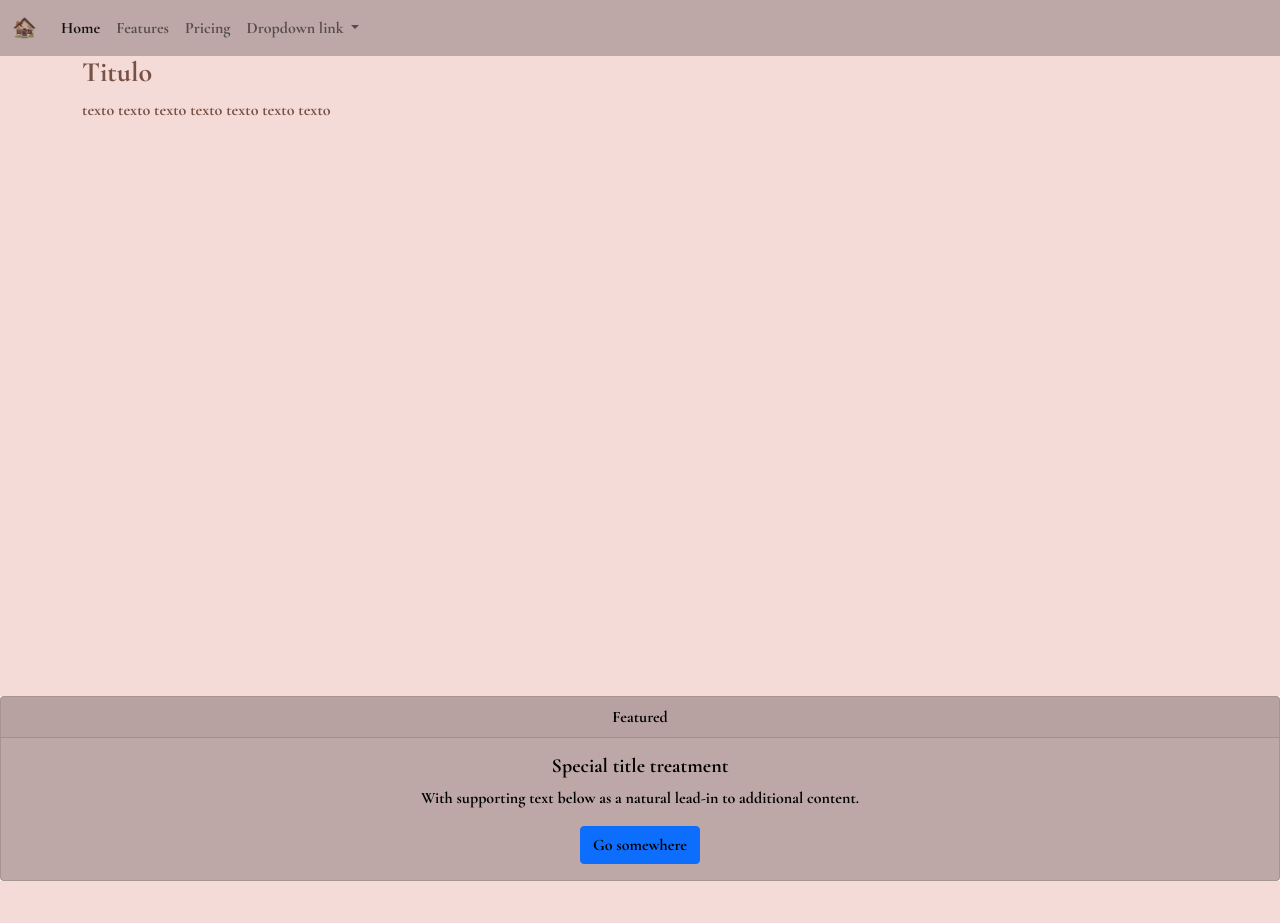
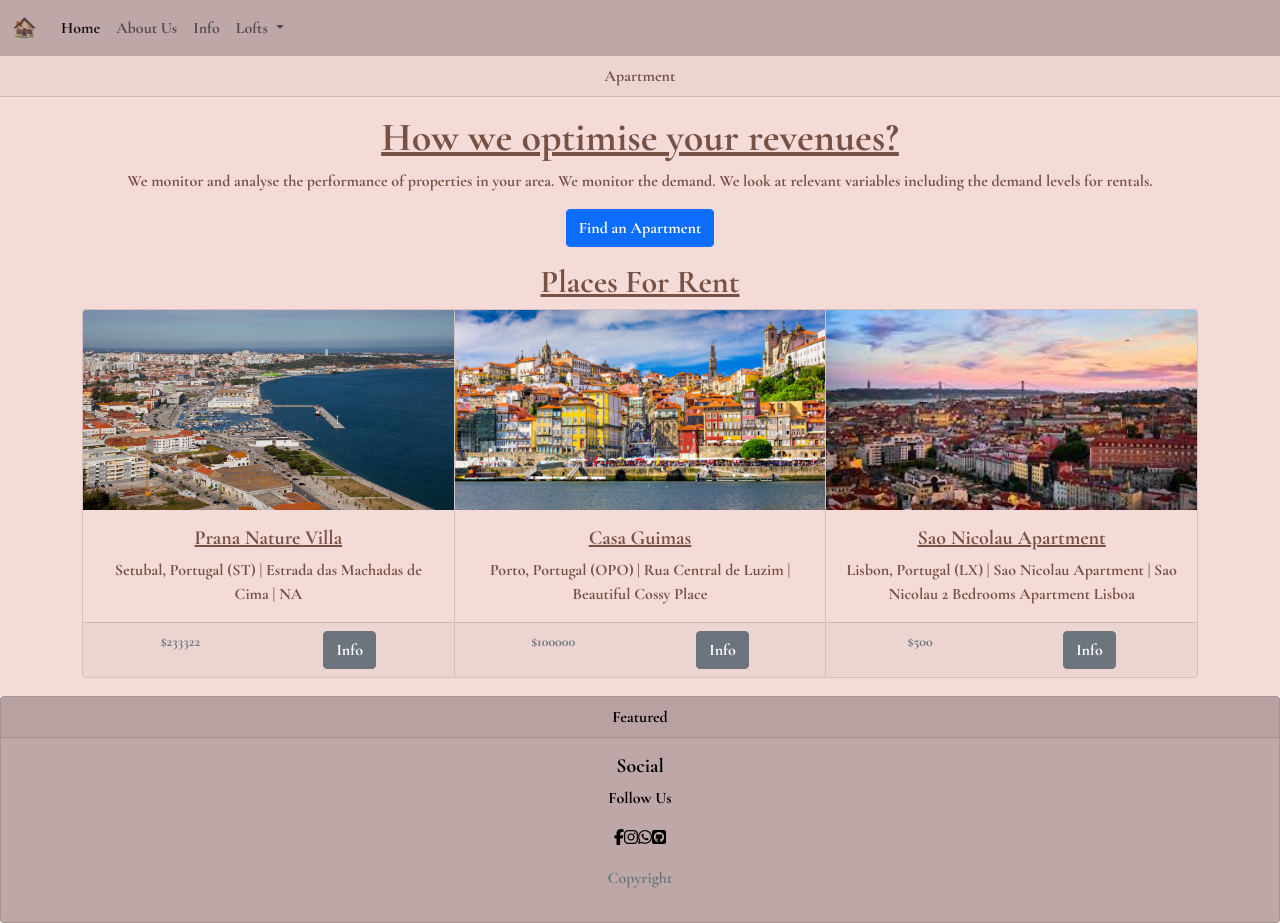
Before and after one commit to 21902652-TomeAlvim/LoftsTomeAlvim, a Django app: page / in a window 1280 px wide. Before the commit the page ends 881 px from the top, so only its background shows below. Run offline with Django 3.2, Linux system fonts and the light colour scheme; data comes from the database, SQL or seed files in the repository; both versions use the stored data as it was after the commit; parts of the project's set-up code (start-up, migrations or seed data) failed here and were passed over; some libraries are stand-ins or nearby versions.

Commit message:
Home Page display Lofts

```diff
--- a/loft/models.py
+++ b/loft/models.py
@@ -1 +1,51 @@
 from django.db import models
+
+class City(models.Model):
+
+    country = models.CharField(max_length=50, default="Portugal")
+    name = models.CharField(max_length=50)
+    abbreviation = models.CharField(max_length=6)
+    description = models.CharField(max_length=150)
+
+    def __str__(self):
+        return f'{self.name}, {self.country} ({self.abbreviation})'
+
+class Loft(models.Model):
+
+    city = models.ForeignKey(City, on_delete=models.CASCADE, related_name='lofts')
+    address = models.CharField(max_length=250)
+    price = models.IntegerField()
+    size = models.IntegerField()
+    description = models.CharField(max_length=100)
+    name = models.CharField(max_length=100)
+    def __str__(self):
+        return f'{self.city.name}, {self.name} - {self.address}'
+
+class Contact(models.Model):
+
+    username = models.CharField(max_length=50)
+    phone_number = models.CharField(max_length=25)
+    email = models.EmailField(max_length=254)
+    message = models.CharField(max_length=500)
+    loft = models.ForeignKey(Loft, on_delete=models.CASCADE, related_name="contacts")
+    def __str__(self):
+        return f'{self.username} ({self.phone_number}) - {self.email}: "{self.message[20]}"'
+
+class Quizz(models.Model):
+
+    timestamp = models.DateField(auto_now=True)
+    score = models.IntegerField()
+    username = models.CharField(max_length=50)
+    age = models.IntegerField()
+    comments = models.CharField(max_length=300)
+    def __str__(self):
+        return f'{self.username} ({self.age}) {self.score}% "{self.comments[30]}", <{self.timestamp}>'
+
+class Answer(models.Model):
+
+    quizz = models.ForeignKey(Quizz, on_delete=models.CASCADE, related_name="answers")
+    question = models.CharField(max_length=250)
+    correct = models.BooleanField()
+    answer = models.CharField(max_length=300)
+    def __str__(self):
+        return f'{self.question} ({self.answer})'
--- a/loft/static/loft/css/base.css
+++ b/loft/static/loft/css/base.css
@@ -19,3 +19,6 @@ body > #footer {
 body #footer * {
 	color: black;
 }
+.card {
+	background-color: #F4DBD8;
+}
--- /dev/null
+++ b/loft/static/loft/css/home.css
@@ -0,0 +1,10 @@
+#intro-card {
+    border: 0;
+}
+.title {
+    text-align: center;
+    text-decoration: underline;
+}
+.card-img-top {
+    height: 200px;
+}
--- a/loft/templates/loft/base.html
+++ b/loft/templates/loft/base.html
@@ -9,6 +9,7 @@
 <link rel="preconnect" href="https://fonts.googleapis.com">
 <link rel="preconnect" href="https://fonts.gstatic.com" crossorigin>
 <link href="https://fonts.googleapis.com/css2?family=Cormorant+Garamond:wght@700&display=swap" rel="stylesheet">
+<script src="https://kit.fontawesome.com/72e594ef21.js" crossorigin="anonymous"></script>
 {% load static %}
 <link rel="stylesheet" href="{% static 'loft/css/base.css' %}">
 </head>
@@ -28,19 +29,21 @@
           <a class="nav-link active" aria-current="page" href="#">Home</a>
         </li>
         <li class="nav-item">
-          <a class="nav-link" href="#">Features</a>
+          <a class="nav-link" href="#">About Us</a>
         </li>
         <li class="nav-item">
-          <a class="nav-link" href="#">Pricing</a>
+          <a class="nav-link" href="#">Info</a>
         </li>
         <li class="nav-item dropdown">
           <a class="nav-link dropdown-toggle" href="#" id="navbarDropdownMenuLink" role="button" data-bs-toggle="dropdown" aria-expanded="false">
-            Dropdown link
+            Lofts
           </a>
           <ul class="dropdown-menu" aria-labelledby="navbarDropdownMenuLink">
-            <li><a class="dropdown-item" href="#">Action</a></li>
-            <li><a class="dropdown-item" href="#">Another action</a></li>
-            <li><a class="dropdown-item" href="#">Something else here</a></li>
+            {% for loft in lofts %}
+              <li><a class="dropdown-item" href="#"> {{loft.name}} </a></li>
+            {% empty %}
+              <li><button class="dropdown-item">No Lofts ATM</button></li>
+            {% endfor %}
           </ul>
         </li>
       </ul>
@@ -48,19 +51,18 @@
   </div>
 </nav>
 <div id='big-content'>
-  <div class="container">
   {% block main %}
   {% endblock %}
-  </div>
 </div>
 <div id="footer" class="card text-center">
   <div class="card-header">
     Featured
   </div>
   <div class="card-body">
-    <h5 class="card-title">Special title treatment</h5>
-    <p class="card-text">With supporting text below as a natural lead-in to additional content.</p>
-    <a href="#" class="btn btn-primary">Go somewhere</a>
+    <h5 class="card-title">Social</h5>
+    <p class="card-text">Follow Us</p>
+    <p class="card-text"><i class="fab fa-facebook-f"></i><i class="fab fa-instagram"></i><i class="fab fa-whatsapp"></i><i class="fab fa-github-square"></i></p>
+    <p class="text-muted">Copyright</p>
   </div>
 </div>
 
--- a/loft/templates/loft/home.html
+++ b/loft/templates/loft/home.html
@@ -1,6 +1,41 @@
 {% extends 'loft/base.html' %}
 
 {% block main %}
-    <h3>Titulo</h3>
-    <p>texto texto texto texto texto texto texto </p>
+    {% load static %}
+    <link rel="stylesheet" href="{% static 'loft/css/home.css' %}">
+
+    <div class="card text-center" id="intro-card">
+        <div class="card-header">
+            Apartment
+        </div>
+        <div class="card-body">
+            <h1 class="card-title title">How we optimise your revenues?</h1>
+            <p class="card-text">We monitor and analyse the performance of properties in your area. We monitor the demand. We look at relevant variables including the demand levels for rentals.</p>
+            <a href="#" class="btn btn-primary">Find an Apartment</a>
+        </div>
+    </div>
+    <h2 class="title">Places For Rent</h2>
+    <div class="container">
+        <!--<div class="row d-flex justify-content-center">-->
+        <div class="card-group">
+            {% for loft in lofts %}
+                <div class="card text-center">
+                    {% load static %}
+                    <img src="{% get_static_prefix %}loft/images/cities/{{loft.city.name}}.png" class="card-img-top" alt="{{loft.name}}">
+                    <div class="card-body">
+                        <h5 class="card-title title">{{loft.name}}</h5>
+                        <p class="card-text">{{loft.city}} | {{loft.address}} | {{loft.description}}</p>
+                    </div>
+                    <div class="card-footer">
+                        <div class="d-flex justify-content-around">
+                            <small class="text-muted">${{loft.price}}</small>
+                            <a href="#" class="btn btn-secondary">Info</a>
+                        </div>
+                    </div>
+                </div>
+            {% empty %}
+                No Lofts Available ATM
+            {% endfor %}
+        </div>
+    </div>
 {% endblock %}
--- a/loft/views.py
+++ b/loft/views.py
@@ -1,4 +1,4 @@
 from django.shortcuts import render
-
+from .models import *
 def loft_home(request):
-	return render(request, 'loft/home.html')
+	return render(request, 'loft/home.html', {'lofts': Loft.objects.all()})
```
Also changed, not shown: loft/admin.py (+7 -0 lines), db.sqlite3, loft/migrations/0001_initial.py (added), loft/migrations/0002_loft_name.py (added), loft/migrations/0003_answer_correct.py (added), loft/static/loft/images/cities/Algarve.png (added), loft/static/loft/images/cities/Evora.png (added), loft/static/loft/images/cities/Lisbon.png (added), loft/static/loft/images/cities/Porto.png (added), loft/static/loft/images/cities/Setubal.png (added), loft/static/loft/images/cities/Sintra.png (added).
